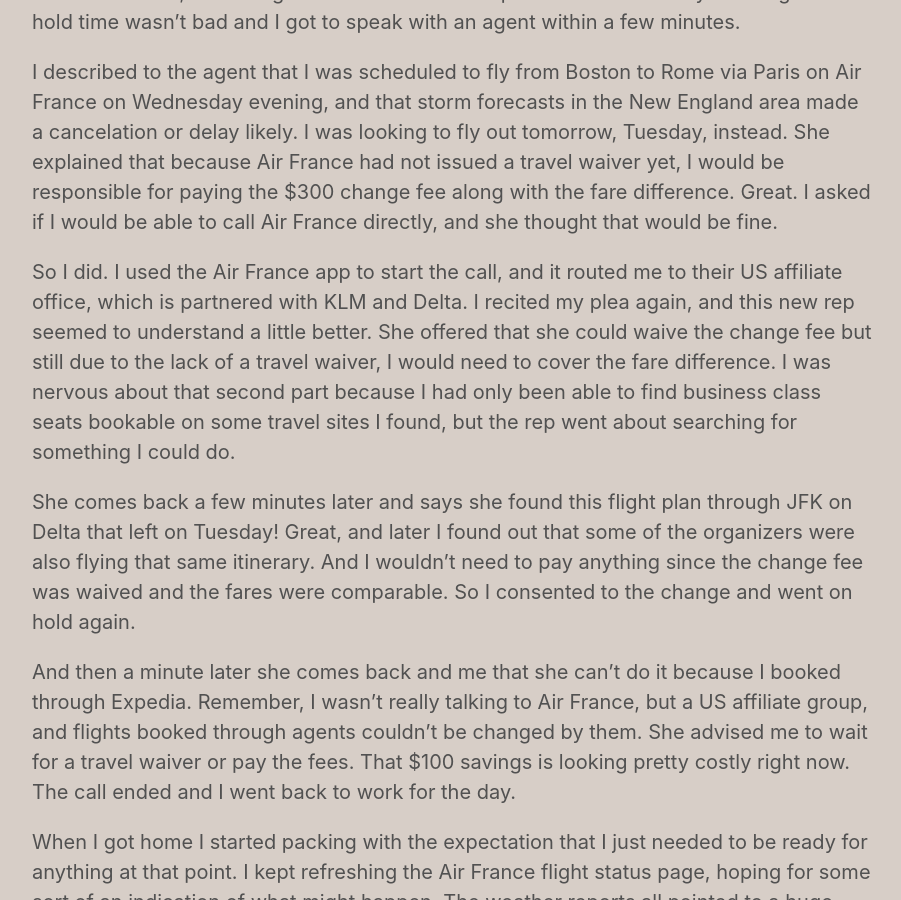
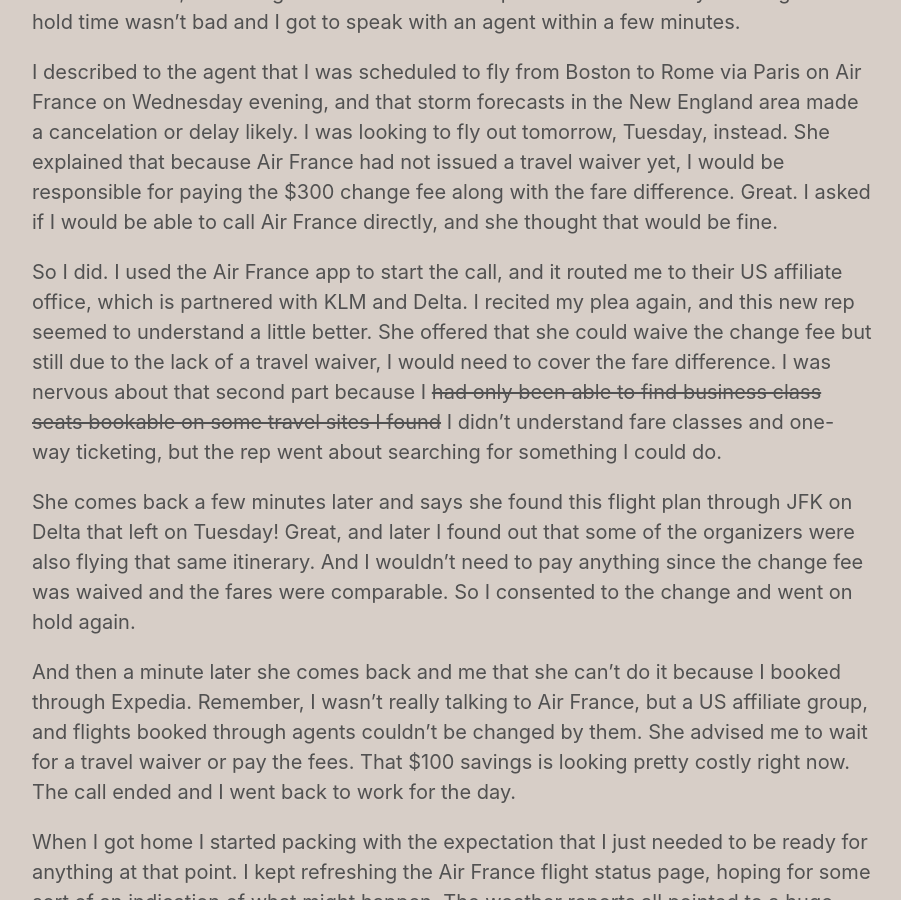
Before and after one commit to jackfrys/jackfrys.github.io, a Jekyll site: the page built from _posts/2018-03-21-Beating-the-Storm.md, in a window 1280 px wide and 900 px high, scrolled down 1454 px. Shown: the whole window, without its empty margins (188-1089 px from the left). Built offline with Jekyll 4.4.1, drawn with Linux system fonts in a browser that asks for light colours.

Commit message:
Make a couple simple edits

```diff
--- a/_posts/2018-03-21-Beating-the-Storm.md
+++ b/_posts/2018-03-21-Beating-the-Storm.md
@@ -19,7 +19,7 @@
 
 I described to the agent that I was scheduled to fly from Boston to Rome via Paris on Air France on Wednesday evening, and that storm forecasts in the New England area made a cancelation or delay likely. I was looking to fly out tomorrow, Tuesday, instead. She explained that because Air France had not issued a travel waiver yet, I would be responsible for paying the $300 change fee along with the fare difference. Great. I asked if I would be able to call Air France directly, and she thought that would be fine.
 
-So I did. I used the Air France app to start the call, and it routed me to their US affiliate office, which is partnered with KLM and Delta. I recited my plea again, and this new rep seemed to understand a little better. She offered that she could waive the change fee but still due to the lack of a travel waiver, I would need to cover the fare difference. I was nervous about that second part because I had only been able to find business class seats bookable on some travel sites I found, but the rep went about searching for something I could do.
+So I did. I used the Air France app to start the call, and it routed me to their US affiliate office, which is partnered with KLM and Delta. I recited my plea again, and this new rep seemed to understand a little better. She offered that she could waive the change fee but still due to the lack of a travel waiver, I would need to cover the fare difference. I was nervous about that second part because I ~~had only been able to find business class seats bookable on some travel sites I found~~ I didn't understand fare classes and one-way ticketing, but the rep went about searching for something I could do.
 
 She comes back a few minutes later and says she found this flight plan through JFK on Delta that left on Tuesday! Great, and later I found out that some of the organizers were also flying that same itinerary. And I wouldn't need to pay anything since the change fee was waived and the fares were comparable. So I consented to the change and went on hold again.
 
```
Also changed, not shown: _posts/2018-10-29-Immaculate-Seasons.md (+1 -1 lines).
